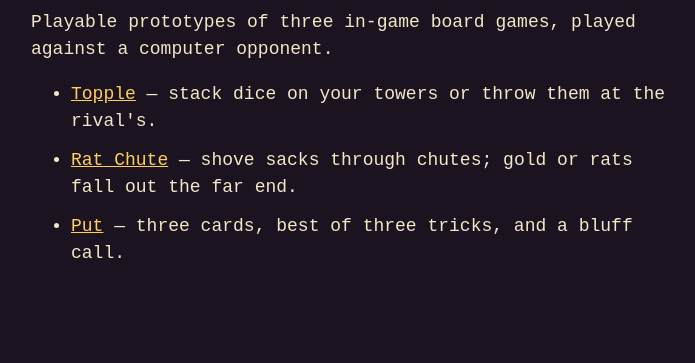
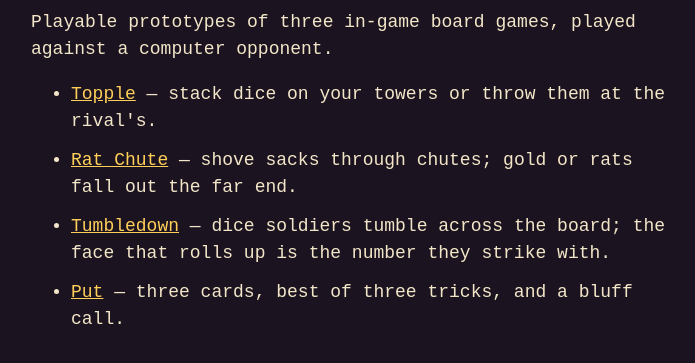
Before and after one commit to Azzazelloqq/TabletopPrototypes, a plain HTML site: page index.html in a window 1280 px wide. Shown: the part 117-480 px from the top of the page, without its empty margins (289-984 px from the left). Drawn offline with Linux system fonts and the light colour scheme.

Commit message:
Link Tumbledown from the landing page
Co-Authored-By: Claude Opus 5.5 <noreply@anthropic.com>

```diff
--- a/index.html
+++ b/index.html
@@ -7,5 +7,6 @@
 <ul>
 <li><a href="topple/">Topple</a> — stack dice on your towers or throw them at the rival's.</li>
 <li><a href="rat-chute/">Rat Chute</a> — shove sacks through chutes; gold or rats fall out the far end.</li>
+<li><a href="tumbledown/">Tumbledown</a> — dice soldiers tumble across the board; the face that rolls up is the number they strike with.</li>
 <li><a href="put/">Put</a> — three cards, best of three tricks, and a bluff call.</li>
 </ul></body></html>
```
